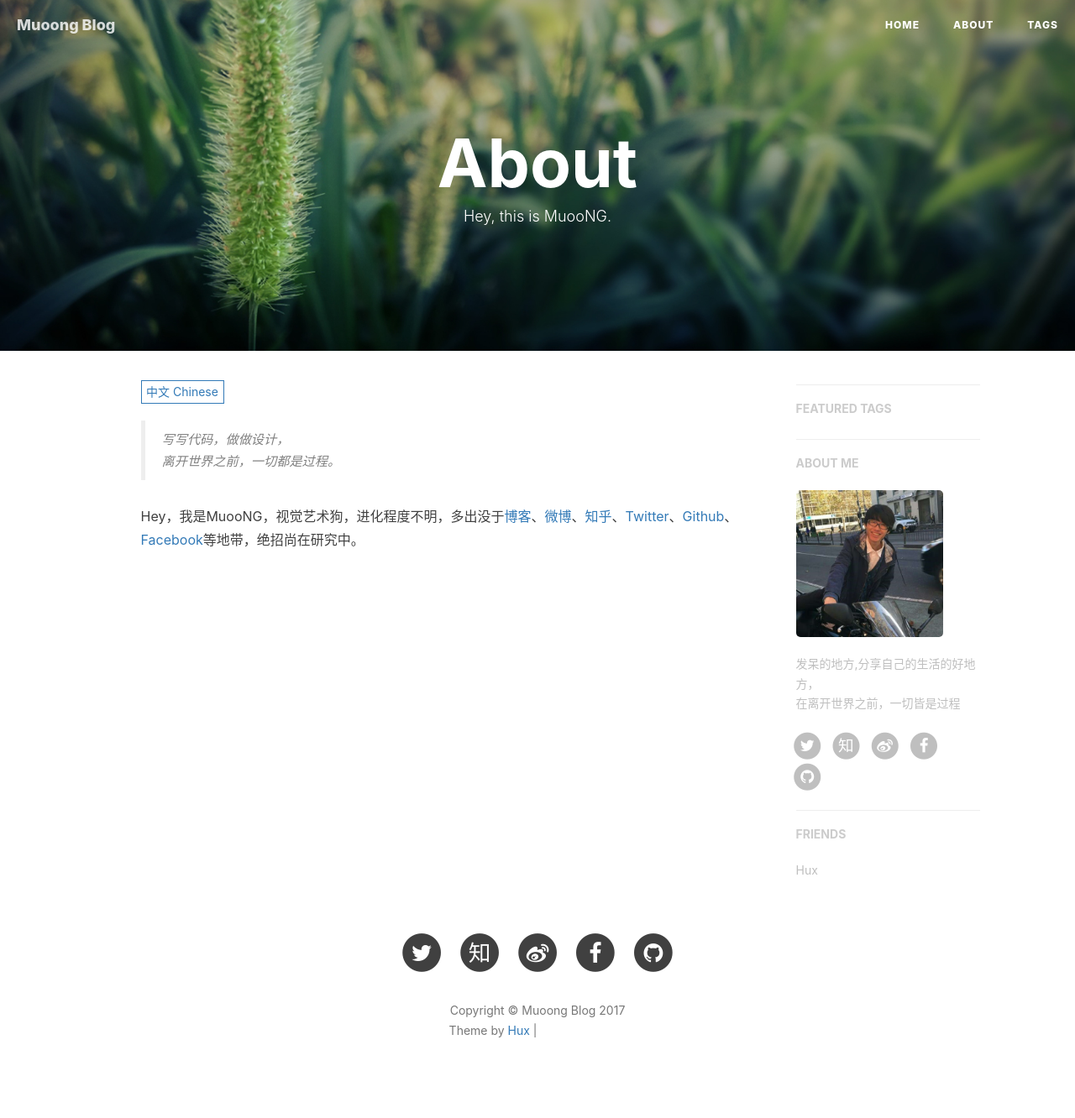
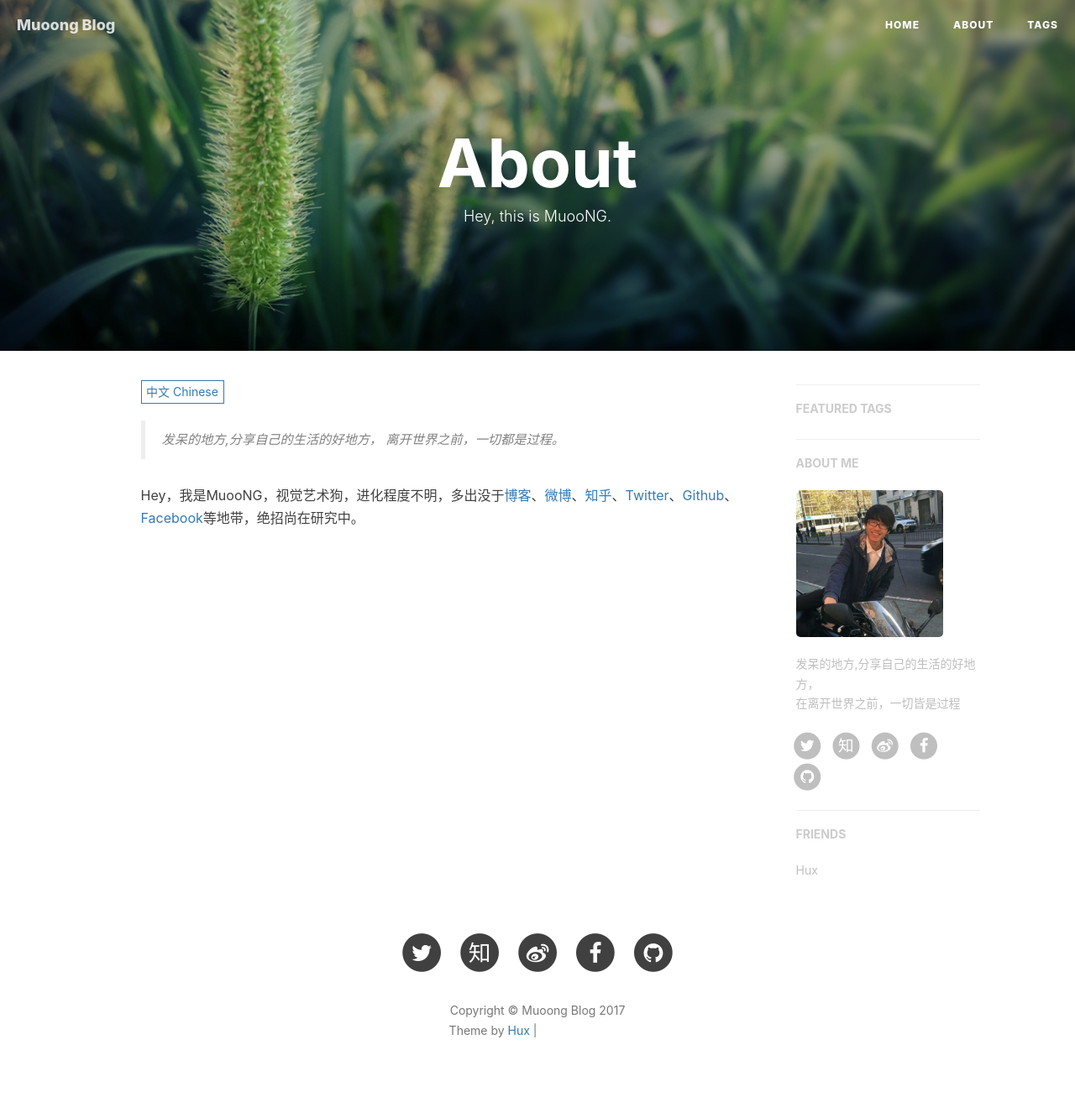
Before and after one commit to MuooNg/muoong.github.io, a Jekyll site: the page built from about.html, in a window 1280 px wide. Shown: the whole page at 84% size. Built offline with Jekyll 4.4.1, drawn with Linux system fonts in a browser that asks for light colours; nearby versions of some CDN libraries; comment, search, counter and statistics services are not loaded; grey boxes are pictures that could not be loaded.

Commit message:
Update zh.md

```diff
--- a/_includes/about/zh.md
+++ b/_includes/about/zh.md
@@ -1,4 +1,4 @@
-> 写写代码，做做设计，
+> 发呆的地方,分享自己的生活的好地方，
 > 离开世界之前，一切都是过程。
 
 Hey，我是MuooNG，视觉艺术狗，进化程度不明，多出没于[博客](https://muoong.com)、[微博](http://weibo.com/wwsvchuzhiyueyi)、[知乎](https://www.zhihu.com/people/wuweisong/)、[Twitter](https://twitter.com/Mu_gongzi)、[Github](http://github.com/muoong)、[Facebook](https://www.facebook.com/Mu00Ng)等地带，绝招尚在研究中。
```
